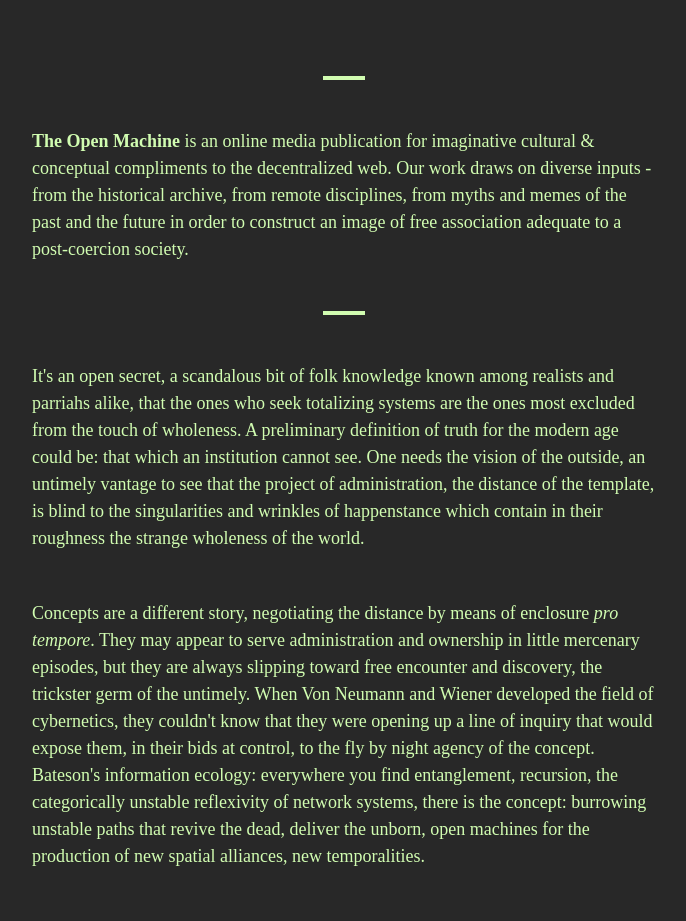
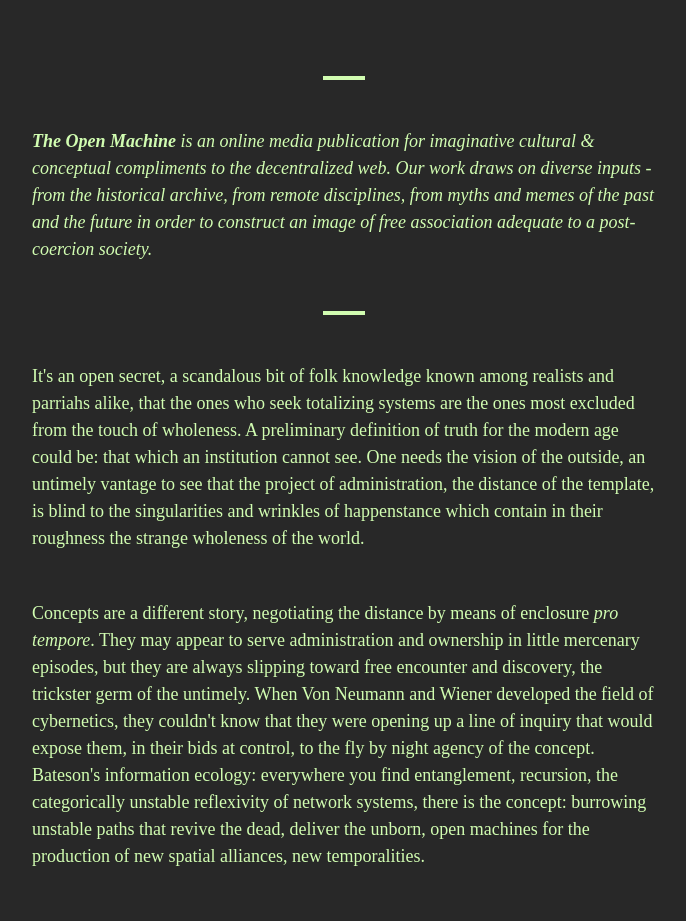
Before and after one commit to oovg/the-open-template, a Next.js app: page / in a window 1280 px wide. Shown: the part 820-1741 px from the top of the page, without its empty margins (296-982 px from the left). Built offline with nearby package versions, Linux system fonts and the light colour scheme; a web font is replaced by a local one; what @rainbow-me/rainbowkit, wagmi would draw is missing.

Commit message:
Update Section.tsx

```diff
--- a/src/components/Section.tsx
+++ b/src/components/Section.tsx
@@ -11,11 +11,11 @@ export const Section = () => {
       <Rule />
       <Box>
         <Text textStyle="paragraph">
-          <b>The Open Machine</b> is an online media publication for imaginative cultural &
+          <i> <b>The Open Machine</b> is an online media publication for imaginative cultural &
           conceptual compliments to the decentralized web. Our work draws on
           diverse inputs - from the historical archive, from remote disciplines,
           from myths and memes of the past and the future in order to construct an
-          image of free association adequate to a post-coercion society.
+          image of free association adequate to a post-coercion society.</i>
         </Text>
       </Box>
       <Rule />
```
